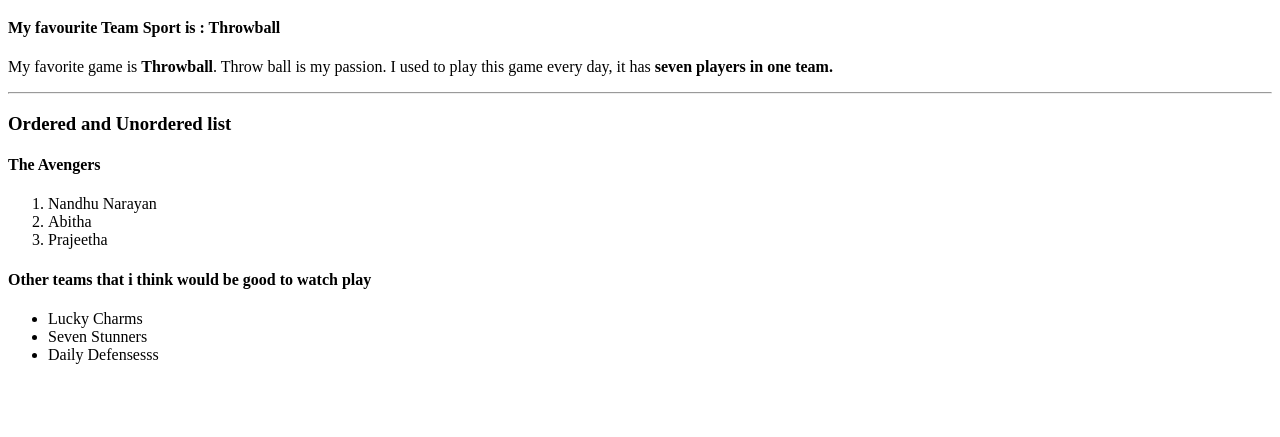
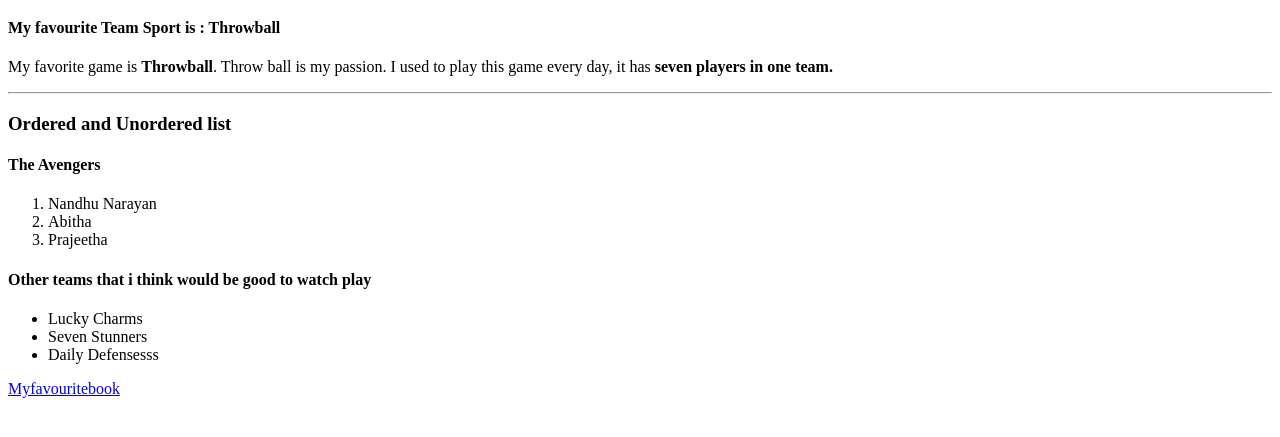
Before and after one commit to 44-563-Web-Apps-S23/44563-webapps-assignment-3-Divyachelikani, a plain HTML site: page index.html in a window 1280 px wide. Shown: the part 61-498 px from the top of the page. Drawn offline with Linux system fonts and the light colour scheme.

Commit message:
added image link

```diff
--- a/index.html
+++ b/index.html
@@ -10,7 +10,6 @@
 
 <h4>My favourite Team Sport is : Throwball</h4>
 <p>My favorite game is <b>Throwball</b>. Throw ball is my passion. I used to play this game every day, it has <b>seven players in one team.</b>
-
 </p>
 
 <hr>
@@ -25,6 +24,7 @@
 <li> Seven Stunners</li>
 <li> Daily Defensesss</li></ul>
 
+<a href="https://github.com/44-563-Web-Apps-S23/44563-webapps-assignment-3-Divyachelikani/blob/main/aboutme.html">Myfavouritebook</a>
 
 </body>
 </html>
```
